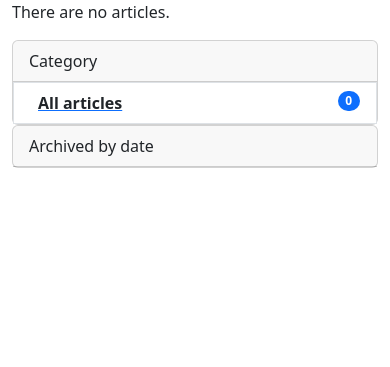
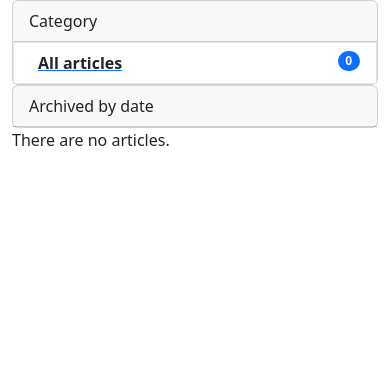
Before and after one commit to gaotianchi/myblog, a Flask app: page / in a window 390 px wide. Shown: the part 66-433 px from the top of the page. Run offline with Flask 3, Linux system fonts and the light colour scheme; parts of the project's set-up code (start-up, migrations or seed data) failed here and were passed over; some libraries are stand-ins or nearby versions.

Commit message:
Fix known bug.

```diff
--- a/myblog/view/templates/base.html
+++ b/myblog/view/templates/base.html
@@ -19,6 +19,12 @@
         #global-blog-title {
             font-size: 1.4em;
             text-decoration: none;
+        }
+
+        @media (max-width: 767.98px) {
+            .row {
+                flex-direction: column-reverse;
+            }
         }
     </style>
 </head>
```
